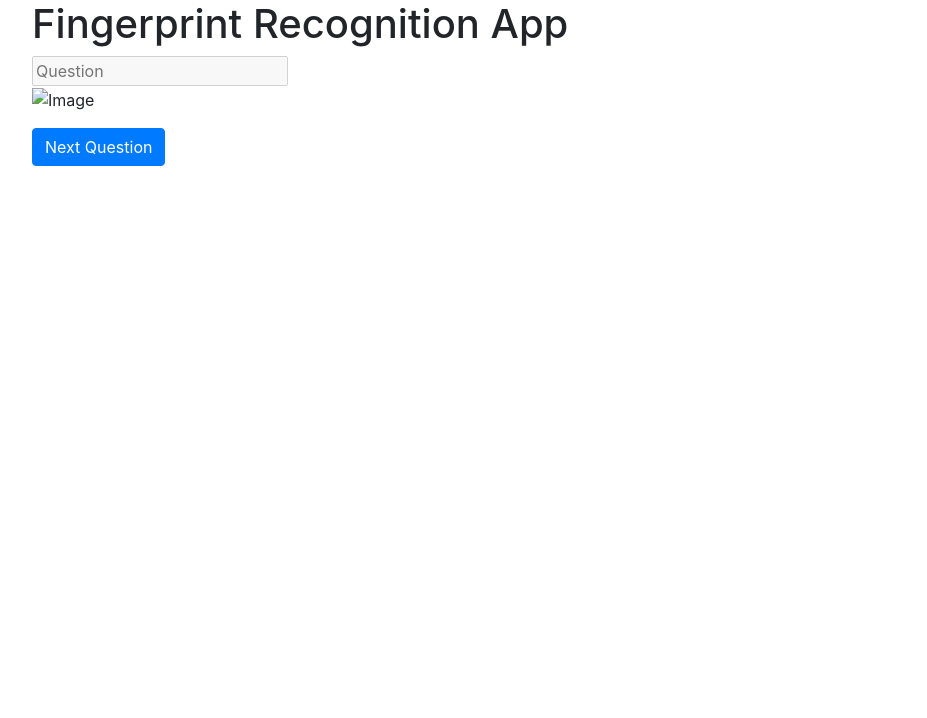
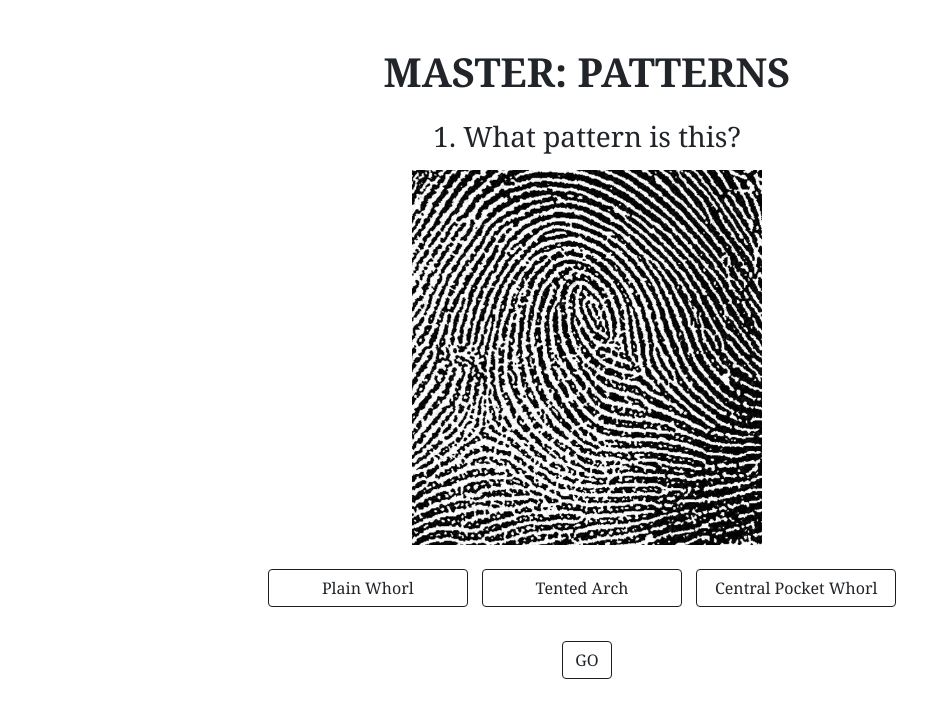
Before and after one commit to afloresal0003/fingerprint-app, a Flask app: page /quiz_pattern/1 in a window 1280 px wide. Shown: the top 718 px of the page, without its empty margins (53-980 px from the left). Run offline with Flask 3, Linux system fonts and the light colour scheme; some libraries are stand-ins or nearby versions.

Commit message:
Updated pattern quiz template. Added question images. No answer checking yet but navigation to next question works

```diff
--- a/server.py
+++ b/server.py
@@ -1,4 +1,4 @@
-from flask import Flask, render_template
+from flask import Flask, render_template, url_for
 
 app = Flask(__name__)
 
@@ -58,7 +58,7 @@ learn_loops_info = {
       {
          "subtype_title": "Double Loop",
          "subtype_images": ["https://images.fineartamerica.com/images/artworkimages/mediumlarge/2/finger-print-double-loop-whorl-vcnw.jpg",
-                     "https://assets-global.website-files.com/61845f7929f5aa517ebab941/64081cef3ef911d8f8d87126_7)%20Double%20loop.jpg",
+                     "https://encrypted-tbn0.gstatic.com/images?q=tbn:ANd9GcSVwj4GKqUhfbVWzVh5sDZ79JsKB2RZfqYkFqTpYI0aNw&s",
                      "https://i.pinimg.com/originals/89/96/50/899650117c470b303c2efcd5f0cd2325.gif"],
          "subtype_description": "A double loop, in contrast, exhibits two separate loop formations within the fingerprint, often with ridges curving in opposite directions."
       }],
@@ -190,59 +190,73 @@ master_homepage_info = {
 
 master_patterns_transition_info = {
     "quiz_title": "MASTER: PATTERNS",
-    "quiz_description": "Get ready! Each question is timed. Make sure to get a perfect score for mastery on this concept.",
-    "go_href": "/master_patterns/<int:question_id>"
+    "quiz_description": "Get ready! There are 7 questions. Each question is timed. Make sure to get a perfect score for mastery on this concept. You will not be able to exit the quiz once started!",
+    "go_href": "/quiz_pattern/1"
 }
 
 master_minutiae_transition_info = {
     "quiz_title": "MASTER: MINUTIAE",
-    "quiz_description": "Get ready! Each question is timed. Make sure to get a perfect score for mastery on this concept.",
-    "go_href": "/master_minutiae/<int:question_id>"
+    "quiz_description": "Get ready! There are 4 questions. Each question is timed. Make sure to get a perfect score for mastery on this concept. You will not be able to exit the quiz once started!",
+    "go_href": "/quiz_minutiae/1"
 }
 
 pattern_questions = {
 
     "1": {
         "id": "1",
-        "image": "https://www.google.com",
+        "image": "../static/central.png",
         "question": "What pattern is this?",
-        "options": ["Plain Whorl", "Tented Arch", "Central Pocket Whorl"]
+        "options": ["Plain Whorl", "Tented Arch", "Central Pocket Whorl"],
+        "answer": "Central Pocket Whorl",
+        "next-path": "/quiz_pattern/2"
     },
     "2": {
         "id": "2",
-        "image": "https://www.google.com",
+        "image": "https://academyofhandanalysis.org/wp-content/uploads/2010/08/T_arch11-150x150.jpg",
         "question": "What pattern is this?",
-        "options": ["Plain Arch", "Tented Arch", "Plain Loop"]
+        "options": ["Plain Arch", "Tented Arch", "Plain Loop"],
+        "answer": "Tented Arch",
+        "next-path": "/quiz_pattern/3"
     },
     "3": {
         "id": "3",
-        "image": "https://www.google.com",
+        "image": "https://1.bp.blogspot.com/-FLrixNxiK0s/XfCiYFaCV4I/AAAAAAAAWJQ/lMp7-jeRkIoyKkJaXIJAI4yM5x3vA3_igCLcBGAsYHQ/s320/Picture1.png",
         "question": "What pattern is this?",
-        "options": ["Accidental Whorl", "Double Loop", "Central Pocket Whorl"]
+        "options": ["Accidental Whorl", "Double Loop", "Central Pocket Whorl"],
+        "answer": "Double Loop",
+        "next-path": "/quiz_pattern/4"
     },
     "4": {
         "id": "4",
-        "image": "https://www.google.com",
+        "image": "../static/accidental-whorl.png",
         "question": "What pattern is this?",
-        "options": ["Plain Whorl", "Central Pocket Whorl", "Accidental Whorl"]
+        "options": ["Plain Whorl", "Central Pocket Whorl", "Accidental Whorl"],
+        "answer": "Accidental Whorl",
+        "next-path": "/quiz_pattern/5"
     },
     "5": {
         "id": "5",
-        "image": "https://www.google.com",
+        "image": "../static/plain-arch.png",
         "question": "What pattern is this?",
-        "options": ["Plain Arch", "Plain Loop", "Plain Whorl"]
+        "options": ["Plain Arch", "Plain Loop", "Plain Whorl"],
+        "answer": "Plain Arch",
+        "next-path": "/quiz_pattern/6"
     },
     "6": {
         "id": "6",
-        "image": "https://www.google.com",
+        "image": "../static/plain-whorl.png",
         "question": "What pattern is this?",
-        "options": ["Plain Whorl", "Central Pocket Whorl", "Double Loop"]
+        "options": ["Plain Whorl", "Central Pocket Whorl", "Double Loop"],
+        "answer": "Plain Whorl",
+        "next-path": "/quiz_pattern/7"
     },
     "7": {
         "id": "7",
-        "image": "https://www.google.com",
+        "image": "https://www.researchgate.net/publication/228359468/figure/fig3/AS:301955273510913@1449003155146/Fingerprint-ridges-showing-a-loop-pattern-19.png",
         "question": "What pattern is this?",
-        "options": ["Plain Whorl", "Plain Loop", "Central Pocket Whorl"]
+        "options": ["Plain Whorl", "Plain Loop", "Central Pocket Whorl"],
+        "answer": "Plain Loop",
+        "next-path": "/quiz_results"
     }
 
 }
@@ -251,40 +265,42 @@ minutiae_questions = {
 
     "1": {
         "id": "1",
-        "image": "https://www.google.com",
-        "question": "How many bifurcations are in the bottom right quadrant of this fingerprint?",
-        "options": ["2", "5", "3"]
+        "image": "./static/minutiae_quiz_q1.png",
+        "question": "How many bifurcations are in this fingerprint?",
+        "answer": "5"
     },
     "2": {
         "id": "2",
-        "image": "https://www.google.com",
-        "question": "Name all minutiae present in top left corner of this fingerprint.",
-        "answers": ["Bifurcation", "Ridge Ending", "Island"]
+        "image": "./static/minutiae_quiz_q2.png",
+        "question": "Name 3 minutiae present in this fingerprint.",
+        "answer": ["bifurcation", "ridge ending", "island"]
     },
     "3": {
         "id": "3",
-        "image": "https://www.google.com",
+        "image": "./static/minutiae_quiz_q3.png",
         "question": "Label all letters with the appropriate minutiae.",
-        "A": "Ridge Ending",
-        "B": "Island",
-        "C": "Spur",
-        "D": "Bifurcation",
-        "E": "Island",
-        "F": "Bifurcation",
-        "G": "Spur"
+        "answer": {
+            "A": "ridge ending",
+            "B": "island",
+            "C": "spur",
+            "D": "bifurcation",
+            "E": "island",
+            "F": "bifurcation",
+            "G": "spur"
+        }
     },
     "4": {
         "id": "4",
-        "image": "https://www.google.com",
-        "question": "What pattern is this?",
-        "single_answer": "spur"
+        "image": "./static/minutiae_quiz_q4.png",
+        "question": "What minutiae is this?",
+        "answer": "spur"
     }
 
 }
 
-pattern_answers = [0, 0, 0, 0, 0, 0, 0] # 0 = incorrect, 1 = correct
+user_pattern_results = [0, 0, 0, 0, 0, 0, 0] # 0 = incorrect, 1 = correct
 
-minutiae_answers = [0, 0, 0, 0] # 0 = incorrect, 1 = correct
+user_minutiae_results = [0, 0, 0, 0] # 0 = incorrect, 1 = correct
 
 @app.route('/')
 def index():
@@ -363,14 +379,18 @@ def master_patterns_home():
 def master_minutiae_home():
     return render_template('master_transition_screen.html', data=master_minutiae_transition_info)
 
-@app.route('/solve_home')
-def solve_home():
-    return render_template('solve_home.html')
+# @app.route('/solve_home')
+# def solve_home():
+#     return render_template('solve_home.html')
 
-@app.route('/quiz_pattern/<question_num>')
+@app.route('/quiz_pattern/<int:question_num>')
 def quiz_pattern(question_num):
-    pattern_question = pattern_questions[str(question_num)]
-    return render_template('quiz_pattern.html', quiz_question=pattern_question)
+    if str(question_num) in pattern_questions:
+        pattern_question = pattern_questions[str(question_num)]
+        return render_template('quiz_pattern.html', quiz_data=pattern_question)
+    else:
+        # Handle invalid question numbers
+        return "Question not found"
 
 #ADD POST INFORMATION TO RECEIVE WHETHER THE ANSWER IS CORRECT OR NOT
 
--- a/static/main.css
+++ b/static/main.css
@@ -69,3 +69,23 @@ a:hover {
    color: white;
    border: 1px solid rgb(28, 28, 28);
 }
+
+button:hover{
+   background-color: #FCE5CD;
+}
+.button-container {
+   display: flex;
+   flex-wrap: wrap;
+   gap: 10px;
+   /* Adjust the gap between buttons */
+}
+
+.custom-button {
+   width: 200px;
+   /* Set the desired width for all buttons */
+   white-space: normal;
+   /* Allow text to wrap within the button */
+   margin-right: 10px;
+   /* Adjust the right margin to control the gap between buttons */
+   margin-bottom: 10px;
+}
--- a/templates/quiz_pattern.html
+++ b/templates/quiz_pattern.html
@@ -1,33 +1,48 @@
 <!DOCTYPE html>
-<html>
+<html lang="en">
+
 <head>
-    <title>App Page</title>
+   <meta charset="UTF-8">
+   <meta name="viewport" content="width=device-width, initial-scale=1.0">
+   <title>MASTER: PATTERNS</title>
    <link rel="stylesheet" href="https://maxcdn.bootstrapcdn.com/bootstrap/4.5.2/css/bootstrap.min.css">
-    <script src="https://code.jquery.com/jquery-3.6.0.min.js"></script>
-    <script src="quiz.js"></script>
-    <link rel="stylesheet" href="quiz.css">
+   <link rel="stylesheet" href="../static/main.css">
 </head>
+
 <body>
    <div class="container">
-        <h1 id="questionTitle">Fingerprint Recognition App</h1>
-        <div class="row">
-            <div class="col-md-12">
-                <input type="text" id="questionInput" placeholder="Question" disabled>
+      <h1 class="mt-5 mb-4 text-center"><strong>MASTER: PATTERNS</strong></h1>
+
+      <div class="text-center mb-3">
+         <h3>{{ quiz_data['id'] }}. {{ quiz_data['question'] }}</h3>
+      </div>
+
+      <div class="row justify-content-center">
+         <div class="col-md-4 text-center">
+            <img src="{{ quiz_data['image'] }}" class="img-fluid" alt="Pattern Image">
          </div>
       </div>
-        <div class="row">
-            <div class="col-md-12">
-                <img id="questionImage" src="" alt="Image">
-            </div>
-        </div>
-        <div id="answers" class="row">
-            <!-- Answer buttons will be inserted here -->
-        </div>
-        <div class="row mt-3">
-            <div class="col-md-12">
-                <button id="nextButton" class="btn btn-primary">Next Question</button>
+
+      <div class="row justify-content-center mt-4">
+         <div class="col-md-9 text-center">
+            <form method="POST" action="/check_answer">
+               {% for option in quiz_data['options'] %}
+               <button class="btn btn-base custom-button" type="submit" name="answer" value="{{ option }}" >{{ option }}</button>
+               {% endfor %}
+            </form>
          </div>
       </div>
    </div>
+
+   <div class="row justify-content-center mt-4">
+      <div class="col-md-6 text-center">
+         <a href="{{ quiz_data['next-path'] }}" class="btn btn-base">GO</a>
+      </div>
+   </div>
+
+   <script src="https://code.jquery.com/jquery-3.5.1.slim.min.js"></script>
+   <script src="https://cdn.jsdelivr.net/npm/@popperjs/core@2.5.4/dist/umd/popper.min.js"></script>
+   <script src="https://maxcdn.bootstrapcdn.com/bootstrap/4.5.2/js/bootstrap.min.js"></script>
 </body>
+
 </html>
```
Also changed, not shown: static/accidental-whorl.png (added), static/central.png (added), static/minutiae-quiz-q1.png (added), static/minutiae-quiz-q2.png (added), static/minutiae-quiz-q3.png (added), static/minutiae-quiz-q4.png (added), static/plain-arch.png (added), static/plain-whorl.png (added). Lines whose indentation alone changed are shown as unchanged.
